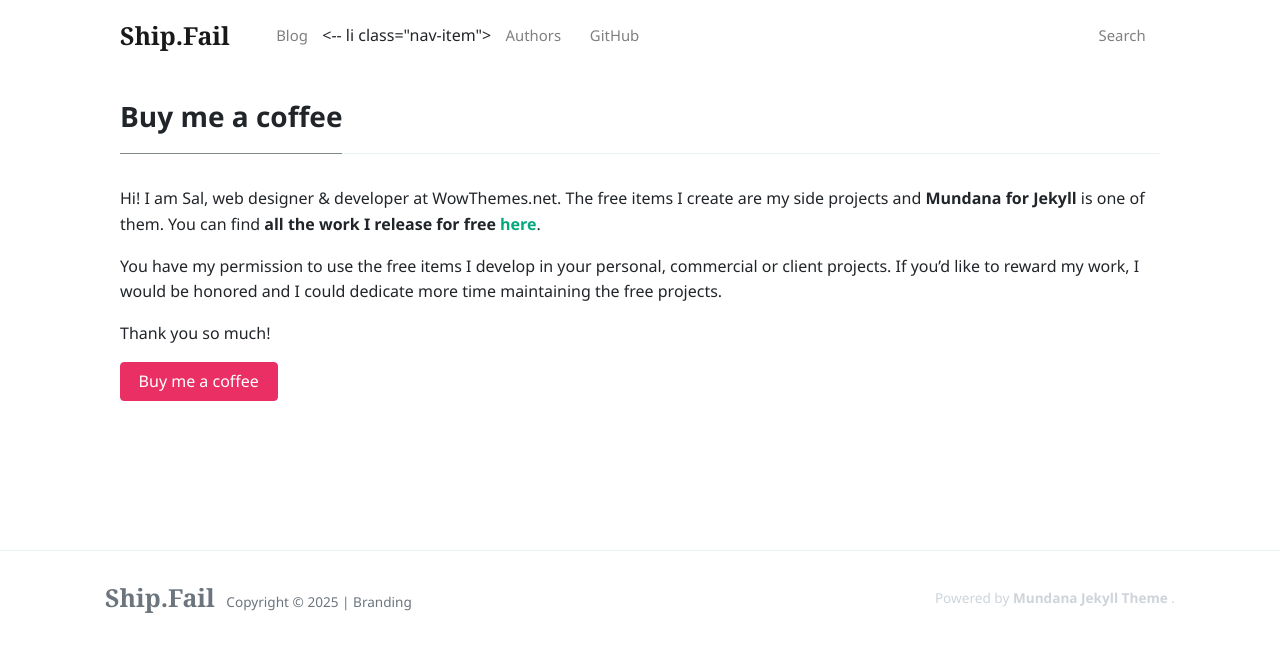
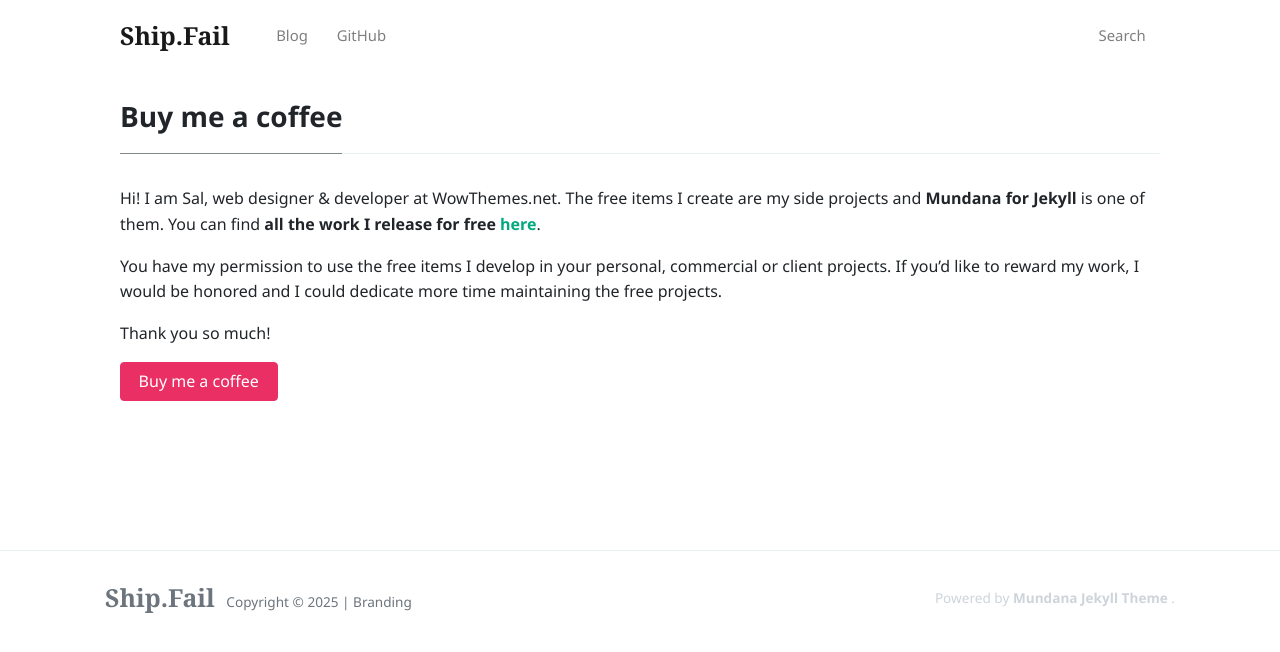
Before and after one commit to ShipFail/ship.fail, a Jekyll site: the page built from docs/_pages/buy-me-a-coffee.md, in a window 1280 px wide. Shown: the top 652 px of the page. Built offline with Jekyll 4.4.1, drawn with Linux system fonts in a browser that asks for light colours; nearby versions of some CDN libraries.

Commit message:
fix: correct comment syntax for authors link in menu header

```diff
--- a/docs/_includes/menu-header.html
+++ b/docs/_includes/menu-header.html
@@ -3,7 +3,7 @@
 <li class="nav-item">
   <a class="nav-link" href="{{site.baseurl}}/blog/">Blog</a>
 </li>
-<-- li class="nav-item">
+<!-- li class="nav-item">
   <a class="nav-link" href="{{site.baseurl}}/authors/">Authors</a>
 </li -->
 <li class="nav-item">
```
